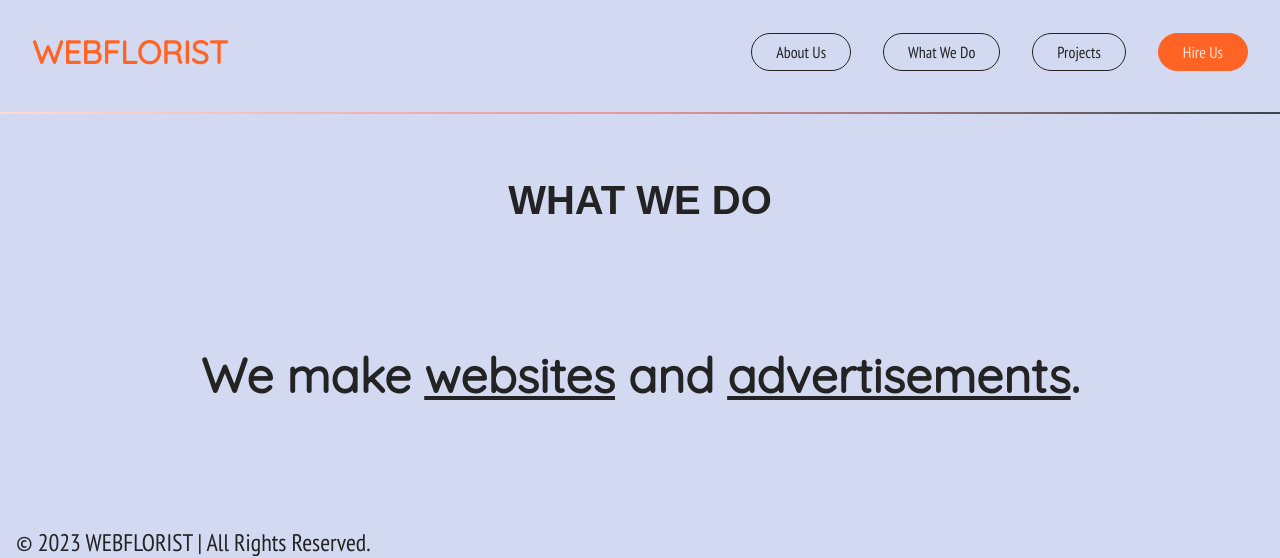
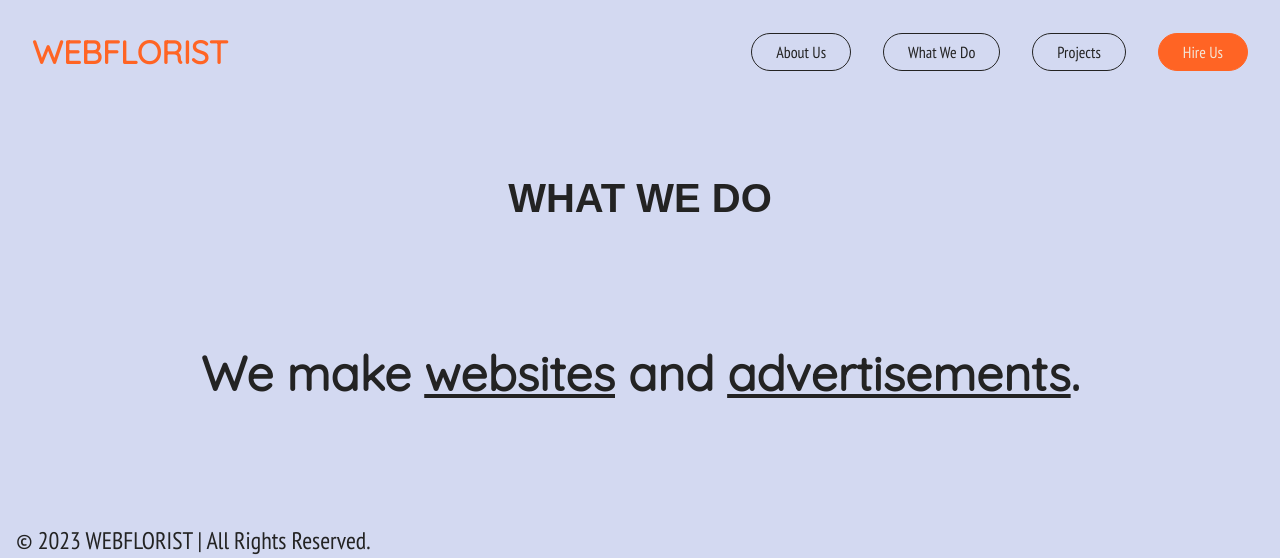
Before and after one commit to garveyanne/portfolio, a plain HTML site: page what-we-do.html in a window 1280 px wide. Shown: the top 558 px of the page. Drawn offline with Linux system fonts and the light colour scheme; a web font is replaced by a local one.

Commit message:
removed gradation line from all pages

```diff
--- a/what-we-do.html
+++ b/what-we-do.html
@@ -33,7 +33,6 @@
       </ul>
     </nav>
     <!--Intro-->
-    <div class="gradient"></div>
     <section class="intro">
       <div>
         <h2>WHAT WE DO</h2>
```
Also changed, not shown: projects.html (+0 -1 lines). Lines whose indentation alone changed are shown as unchanged.
